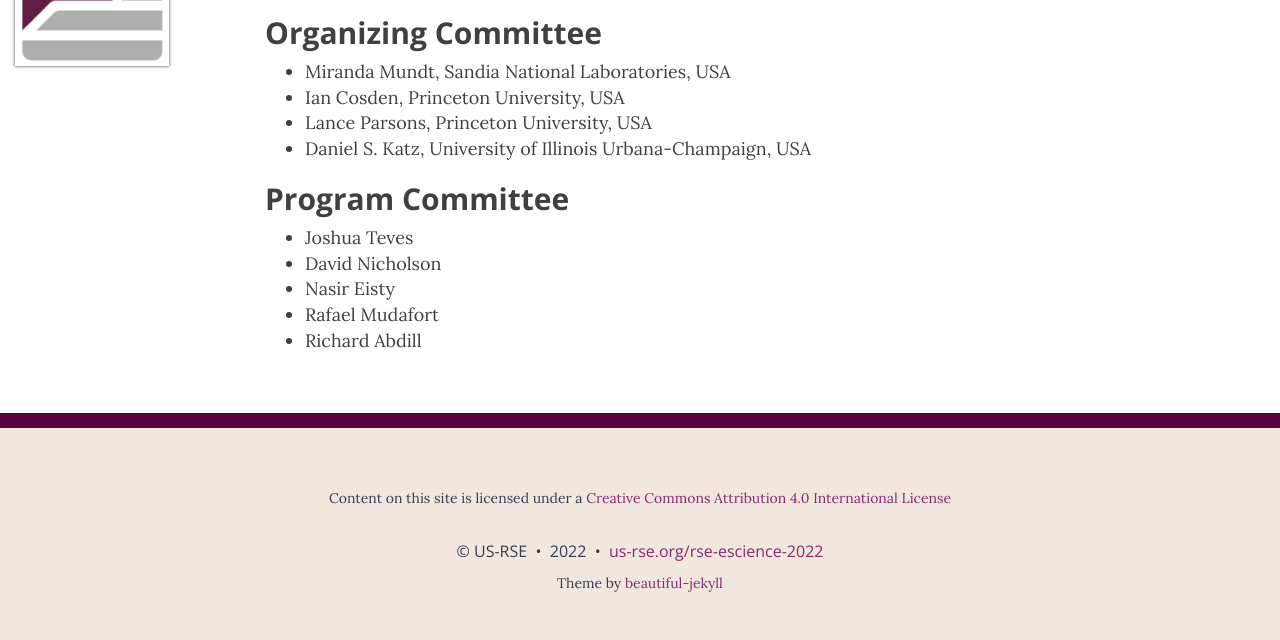
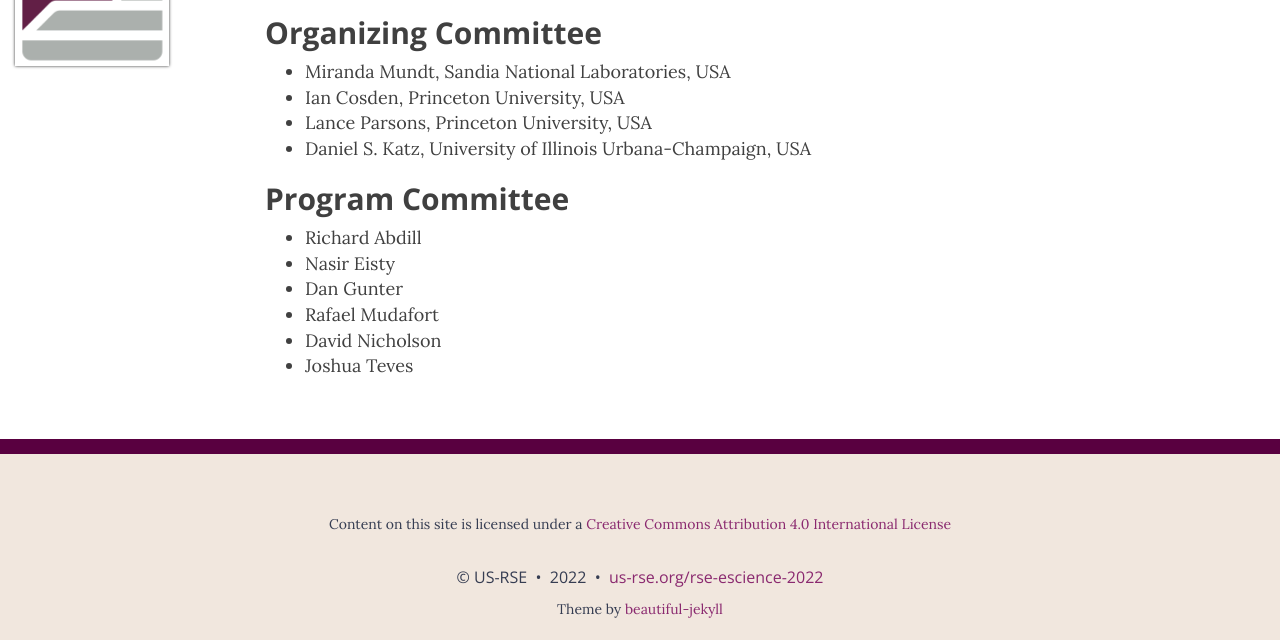
Before and after one commit to USRSE/rse-escience-2022, a Jekyll site: the page built from pages/committee.md, in a window 1280 px wide, cut to the strip 104-744 px from the top of the page. Built offline with Jekyll 4.4.1, drawn with Linux system fonts in a browser that asks for light colours; nearby versions of some CDN libraries.

Commit message:
Adding committee member and organizing alphabetically

```diff
--- a/pages/committee.md
+++ b/pages/committee.md
@@ -13,8 +13,9 @@ permalink: /committee/
 
 ## Program Committee
 
+- Richard Abdill
+- Nasir Eisty
+- Dan Gunter
+- Rafael Mudafort
+- David Nicholson
 - Joshua Teves
-- David Nicholson
-- Nasir Eisty
-- Rafael Mudafort
-- Richard Abdill
```
